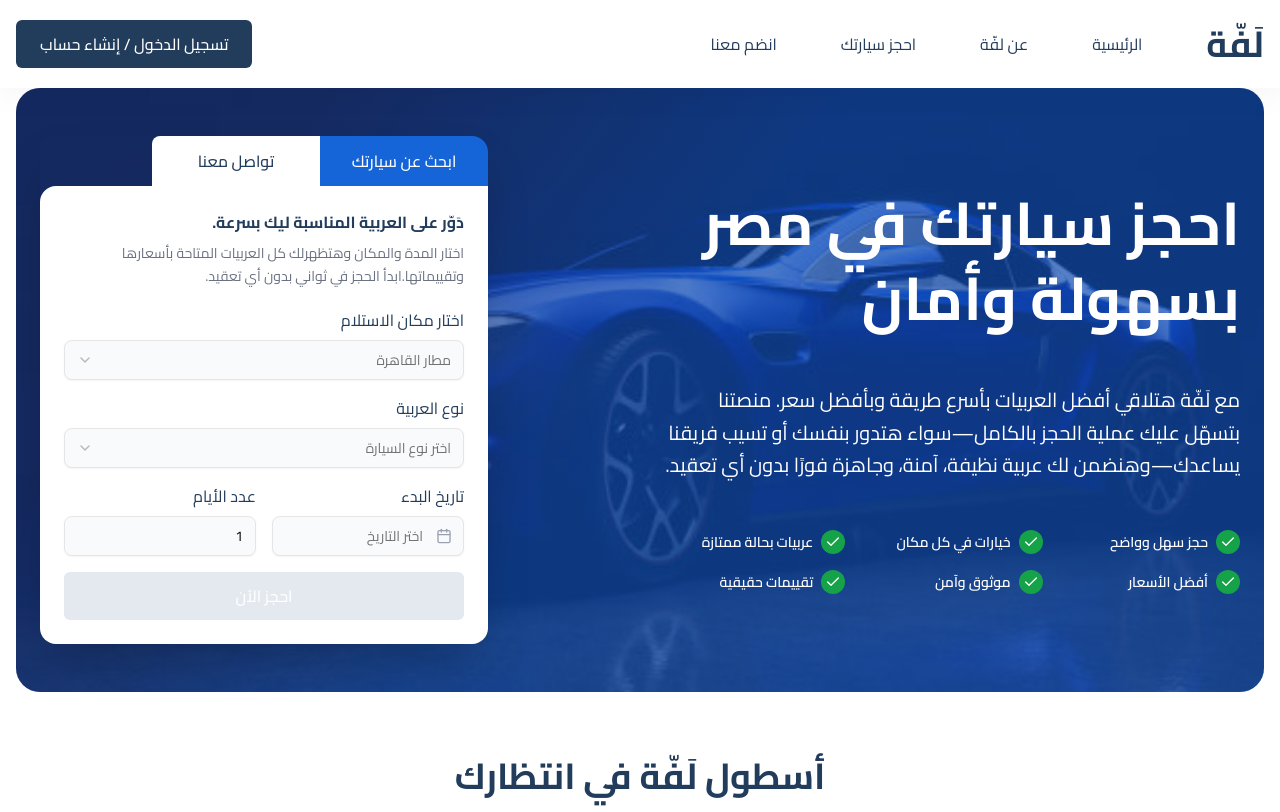
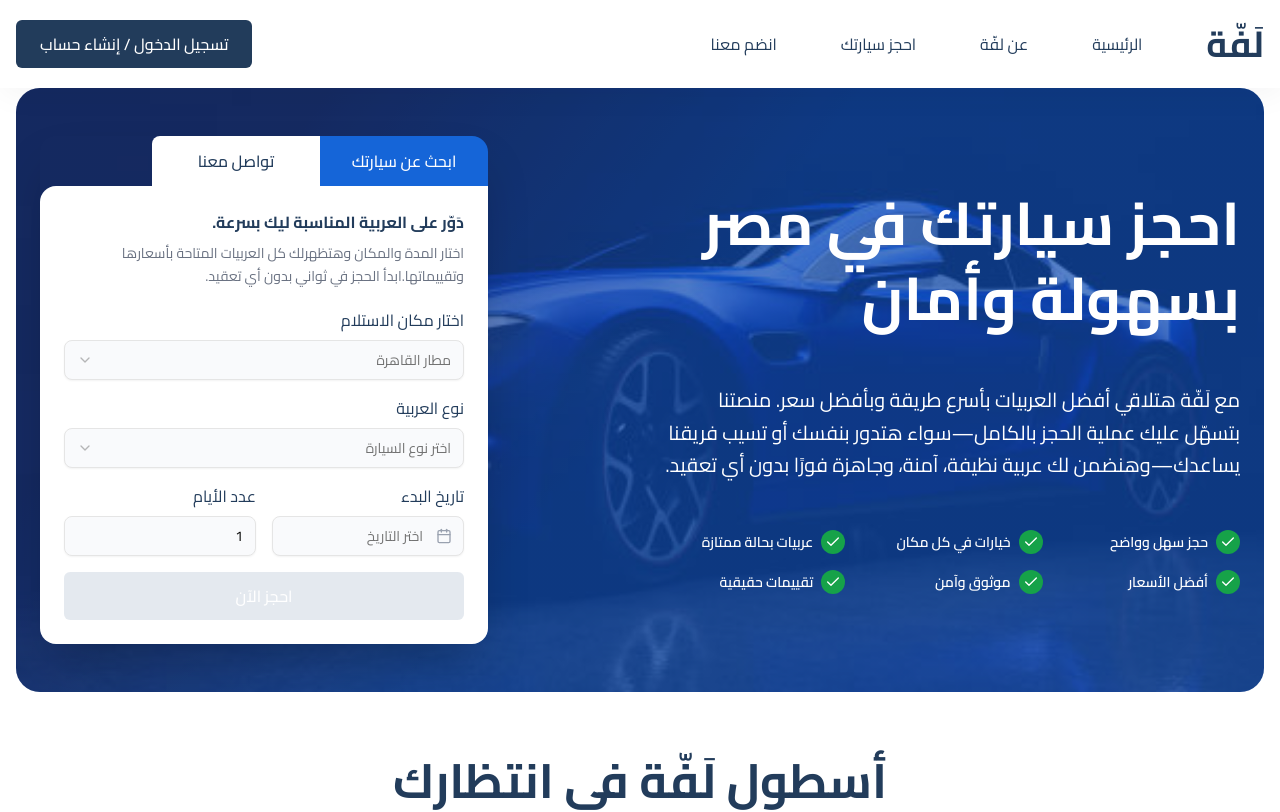
Before and after one commit to mahmoudkamalfci/laffah-car-booking-app, a Next.js app: page / in a window 1280 px wide. Shown: the top 812 px of the page. Built offline with nearby package versions, Linux system fonts and the light colour scheme.

Commit message:
style: Add global h2 styling and apply it to various components.

```diff
--- a/app/globals.css
+++ b/app/globals.css
@@ -139,6 +139,9 @@
   label {
     @apply text-base text-primary block;
   }
+  h2 {
+    @apply text-3xl md:text-5xl font-bold text-primary md:mb-4 mb-2;
+  }
   .card-custom-shadow {
     box-shadow: 0 1px 3px 0 rgba(0, 0, 0, 0.10), 0 1px 2px -1px rgba(0, 0, 0, 0.10) !important;
     /* box-shadow: 2px 4px 34px 0 rgba(15, 24, 44, 0.05); */
--- a/components/faq.tsx
+++ b/components/faq.tsx
@@ -57,9 +57,7 @@ export function FAQ() {
       <div className="container mx-auto px-4">
         {/* Header */}
         <div className="text-center mb-16">
-          <h2 className="text-3xl md:text-5xl font-bold text-primary mb-4">
-            الأسئلة الشائعة
-          </h2>
+          <h2>الأسئلة الشائعة</h2>
           <p className="text-gray-500 text-base">
             اختر من مجموعة واسعة من السيارات المتاحة
           </p>
--- a/components/fleet-section.tsx
+++ b/components/fleet-section.tsx
@@ -65,9 +65,7 @@ export default function FleetSection() {
     <section className="py-16 bg-white">
       <div className="container mx-auto px-4">
         <div className="text-center mb-12">
-          <h2 className="text-5xl md:text-4xl font-bold text-primary mb-4">
-            أسطول لَفّة في انتظارك
-          </h2>
+          <h2>أسطول لَفّة في انتظارك</h2>
           <p className="text-gray-500">
             اختر من مجموعة واسعة من السيارات المتاحة
           </p>
--- a/components/join-us.tsx
+++ b/components/join-us.tsx
@@ -8,7 +8,7 @@ const JoinUs = () => {
         <div className="grid grid-cols-1 lg:grid-cols-2 gap-8 items-center">
           {/* Text Section */}
           <div className="flex flex-col items-center lg:items-start text-center lg:text-right space-y-10">
-            <h2 className="text-3xl md:text-4xl lg:text-5xl font-bold text-primary leading-tight">
+            <h2>
               انضم إلى سائقين لّفة وابدأ
               <br className="hidden lg:block" />
               كسب دخلك اليوم
--- a/components/testimonials.tsx
+++ b/components/testimonials.tsx
@@ -67,9 +67,7 @@ export default function Testimonials() {
         {/* Header */}
         <div className="text-center mb-16 relative">
           <div className="inline-block relative">
-            <h2 className="text-3xl md:text-5xl font-bold text-primary mb-4">
-              آراء عملائنا
-            </h2>
+            <h2>آراء عملائنا</h2>
           </div>
           <p className="text-gray-500 text-base">
             اختر من مجموعة واسعة من السيارات المتاحة
--- a/components/why-choose-us.tsx
+++ b/components/why-choose-us.tsx
@@ -35,9 +35,7 @@ export function WhyChooseUs() {
     <section className="py-16 bg-[#F8FAFC]">
       <div className="container mx-auto px-4">
         <div className="text-center mb-16">
-          <h2 className="text-3xl md:text-5xl font-bold text-primary mb-4">
-            ليه تختار لفّه؟
-          </h2>
+          <h2> ليه تختار لفّه؟</h2>
           <p className="text-gray-500 text-base">
             اختر من مجموعة واسعة من السيارات المتاحة
           </p>
```
